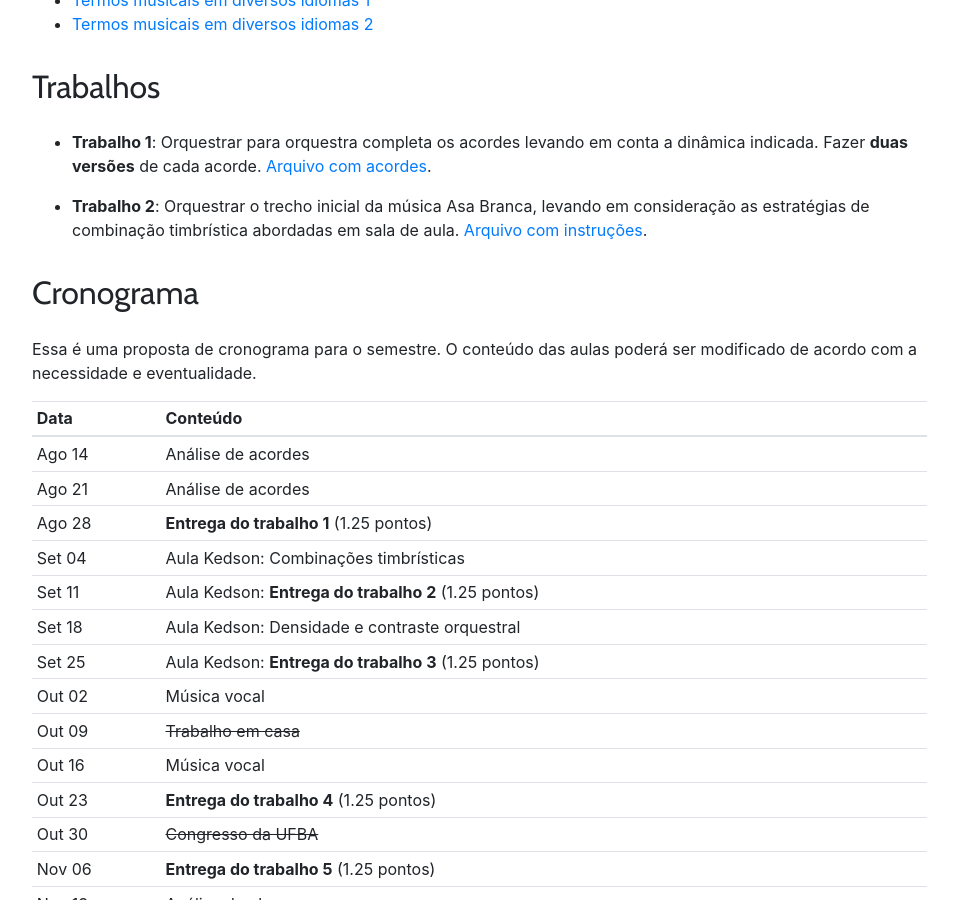
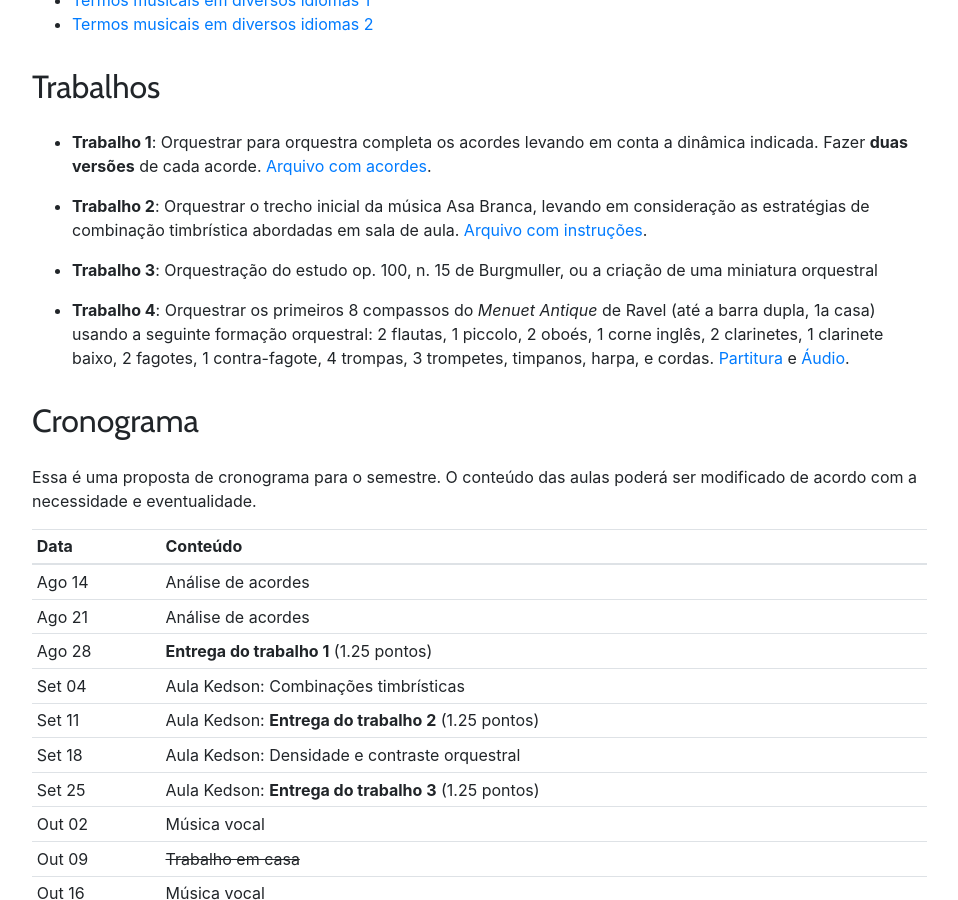
Before and after one commit to kroger/genosmus, a Jekyll site: the page built from _pedro/2019.2/musa87.md, in a window 1280 px wide and 900 px high, scrolled down 490 px. Shown: the whole window, without its empty margins (68-1026 px from the left). Built offline with Jekyll 4.4.1, drawn with Linux system fonts in a browser that asks for light colours.

Commit message:
Trabalho de orquestração

```diff
--- a/_pedro/2019.2/musa87.md
+++ b/_pedro/2019.2/musa87.md
@@ -29,6 +29,16 @@ acorde. [Arquivo com acordes][12].
 levando em consideração as estratégias de combinação timbrística
 abordadas em sala de aula. [Arquivo com instruções][22].
 
+- **Trabalho 3**: Orquestração do estudo op. 100, n. 15 de Burgmuller,
+  ou a criação de uma miniatura orquestral
+
+- **Trabalho 4**: Orquestrar os primeiros 8 compassos do _Menuet
+  Antique_ de Ravel (até a barra dupla, 1a casa) usando a seguinte
+  formação orquestral: 2 flautas, 1 piccolo, 2 oboés, 1 corne inglês,
+  2 clarinetes, 1 clarinete baixo, 2 fagotes, 1 contra-fagote, 4
+  trompas, 3 trompetes, timpanos, harpa, e cordas. [Partitura][7] e
+  [Áudio][8].
+
 <!--
 - Trabalho 2: Orquestrar dois trechos da Sonata 26 de Beethoven: do
   *início até a letra A* e do *Allegro até a letra B*. [Partitura][3]
```
Also changed, not shown: other parts of _pedro/2019.2/musa87.md (+0 -7 lines).
